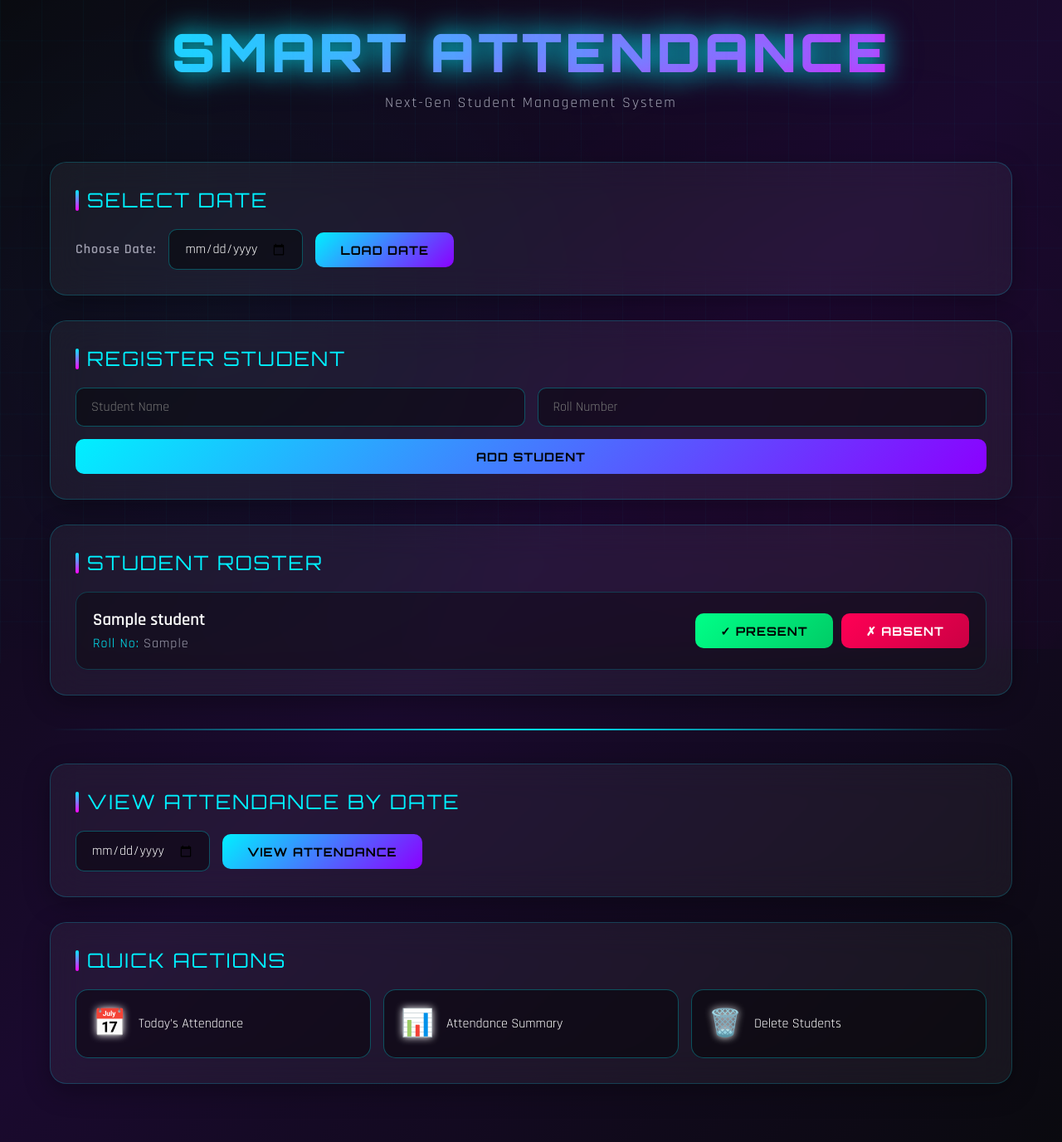
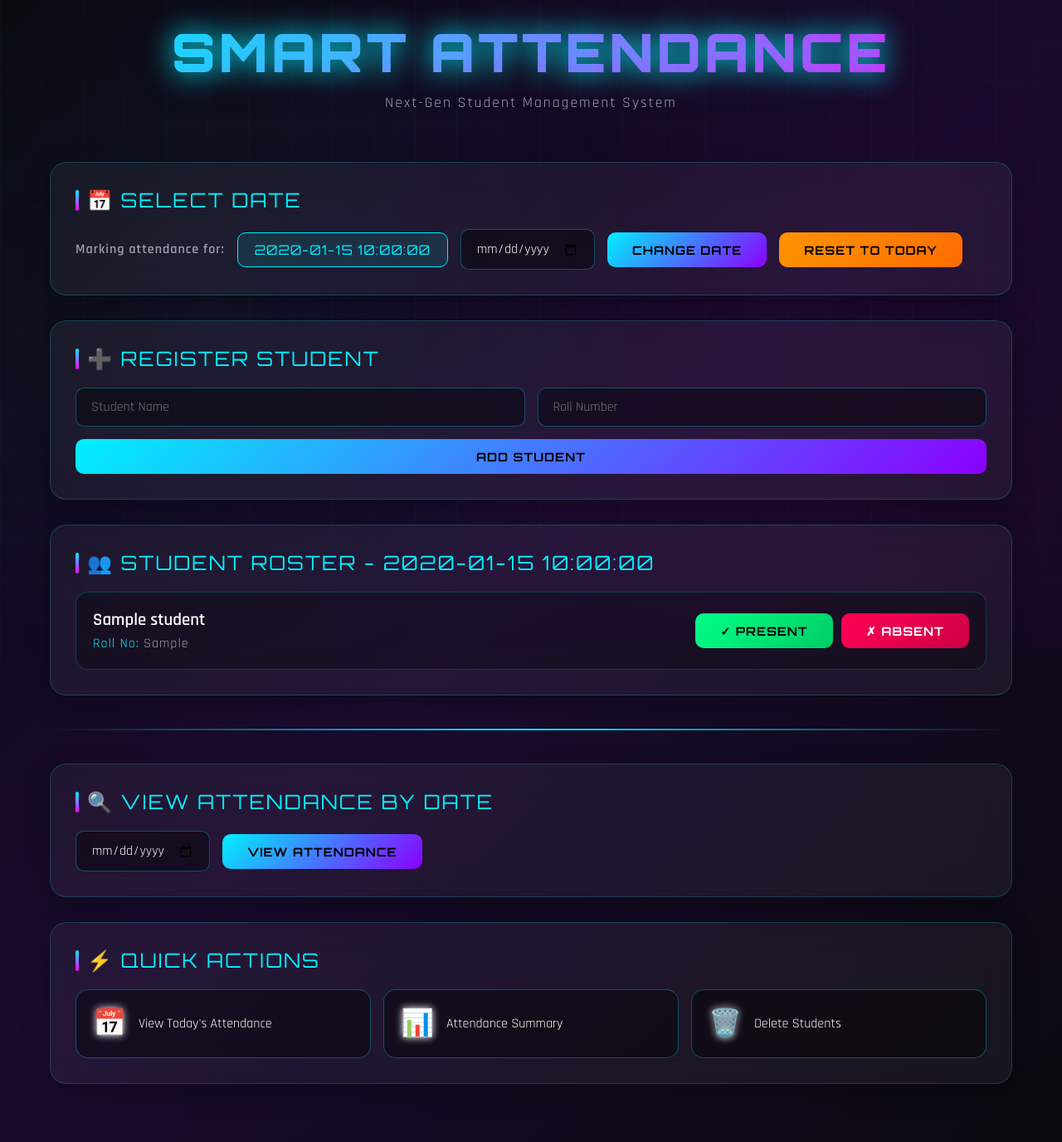
Before and after one commit to HarP25/smart-attendance-system, a Flask app: template templates/index.html in a window 1280 px wide. Shown: the part 18-1394 px from the top of the page at 83% size. Run offline with Flask 3, Linux system fonts and the light colour scheme; the template is opened without the code that fills it: most values are stand-ins (such as "Sample title", 1, 10 or a date in 2020).

Commit message:
Update index.html

```diff
--- a/templates/index.html
+++ b/templates/index.html
@@ -185,6 +185,17 @@
             letter-spacing: 1px;
         }
 
+        .current-date-badge {
+            background: rgba(0, 240, 255, 0.1);
+            border: 1px solid var(--primary-neon);
+            border-radius: 10px;
+            padding: 10px 20px;
+            font-family: 'Orbitron', sans-serif;
+            color: var(--primary-neon);
+            font-size: 1rem;
+            letter-spacing: 1px;
+        }
+
         input[type="date"],
         input[type="text"] {
             background: rgba(0, 0, 0, 0.4);
@@ -246,6 +257,15 @@
 
         .btn:active {
             transform: scale(0.98);
+        }
+
+        .btn-reset {
+            background: linear-gradient(135deg, #ff9500, #ff6b00);
+            color: #000;
+        }
+
+        .btn-reset:hover {
+            box-shadow: 0 5px 20px rgba(255, 149, 0, 0.5);
         }
 
         .add-student-form {
@@ -400,6 +420,18 @@
             border: none;
         }
 
+        .empty-state {
+            text-align: center;
+            padding: 40px 20px;
+            color: var(--text-secondary);
+        }
+
+        .empty-state-icon {
+            font-size: 3rem;
+            margin-bottom: 15px;
+            opacity: 0.5;
+        }
+
         @media (max-width: 768px) {
             .add-student-form {
                 grid-template-columns: 1fr;
@@ -416,6 +448,11 @@
             .btn {
                 width: 100%;
             }
+
+            .date-selector {
+                flex-direction: column;
+                align-items: stretch;
+            }
         }
     </style>
 </head>
@@ -430,17 +467,21 @@
 
         <!-- Date Selector -->
         <div class="glass-card">
-            <div class="section-title">Select Date</div>
+            <div class="section-title">📅 Select Date</div>
             <form method="get" class="date-selector">
-                <label>Choose Date:</label>
-                <input type="date" name="date" value="{{ request.args.get('date', '') }}" required>
-                <button type="submit" class="btn">Load Date</button>
+                <label>Marking attendance for:</label>
+                <div class="current-date-badge">{{ selected_date }}</div>
+                <input type="date" name="date" value="{{ selected_date }}" max="{{ today }}" required>
+                <button type="submit" class="btn">Change Date</button>
+                <a href="/" style="text-decoration: none;">
+                    <button type="button" class="btn btn-reset">Reset to Today</button>
+                </a>
             </form>
         </div>
 
         <!-- Add Student Form -->
         <div class="glass-card">
-            <div class="section-title">Register Student</div>
+            <div class="section-title">➕ Register Student</div>
             <form method="POST" action="/add_student" class="add-student-form">
                 <input type="text" name="name" placeholder="Student Name" required>
                 <input type="text" name="roll_no" placeholder="Roll Number" required>
@@ -450,7 +491,8 @@
 
         <!-- Student List -->
         <div class="glass-card">
-            <div class="section-title">Student Roster</div>
+            <div class="section-title">👥 Student Roster - {{ selected_date }}</div>
+            {% if students %}
             <ul class="student-list">
                 {% for student in students %}
                 <li class="student-item" style="--i: {{ loop.index }}">
@@ -459,36 +501,42 @@
                         <div class="student-roll">{{ student["roll_no"] }}</div>
                     </div>
                     <div class="action-buttons">
-                        <a href="/mark_attendance/{{ student['id'] }}/present{% if request.args.get('date') %}?date={{ request.args.get('date') }}{% endif %}" style="text-decoration: none;">
+                        <a href="/mark_attendance/{{ student['id'] }}/present?date={{ selected_date }}" style="text-decoration: none;">
                             <button type="button" class="btn btn-present">✓ Present</button>
                         </a>
-                        <a href="/mark_attendance/{{ student['id'] }}/absent{% if request.args.get('date') %}?date={{ request.args.get('date') }}{% endif %}" style="text-decoration: none;">
+                        <a href="/mark_attendance/{{ student['id'] }}/absent?date={{ selected_date }}" style="text-decoration: none;">
                             <button type="button" class="btn btn-absent">✗ Absent</button>
                         </a>
                     </div>
                 </li>
                 {% endfor %}
             </ul>
+            {% else %}
+            <div class="empty-state">
+                <div class="empty-state-icon">📚</div>
+                <p>No students registered yet. Add your first student above!</p>
+            </div>
+            {% endif %}
         </div>
 
         <hr class="divider">
 
         <!-- View Specific Date Attendance -->
         <div class="glass-card">
-            <div class="section-title">View Attendance by Date</div>
+            <div class="section-title">🔍 View Attendance by Date</div>
             <form method="GET" action="/attendance" class="date-selector">
-                <input type="date" name="date" required>
+                <input type="date" name="date" value="{{ selected_date }}" required>
                 <button type="submit" class="btn">View Attendance</button>
             </form>
         </div>
 
         <!-- Quick Actions -->
         <div class="glass-card">
-            <div class="section-title">Quick Actions</div>
+            <div class="section-title">⚡ Quick Actions</div>
             <div class="quick-actions">
-                <a href="/attendance" class="quick-action-link">
+                <a href="/attendance?date={{ selected_date }}" class="quick-action-link">
                     <span class="icon">📅</span>
-                    <span>Today's Attendance</span>
+                    <span>View Today's Attendance</span>
                 </a>
                 <a href="/summary" class="quick-action-link">
                     <span class="icon">📊</span>
```
